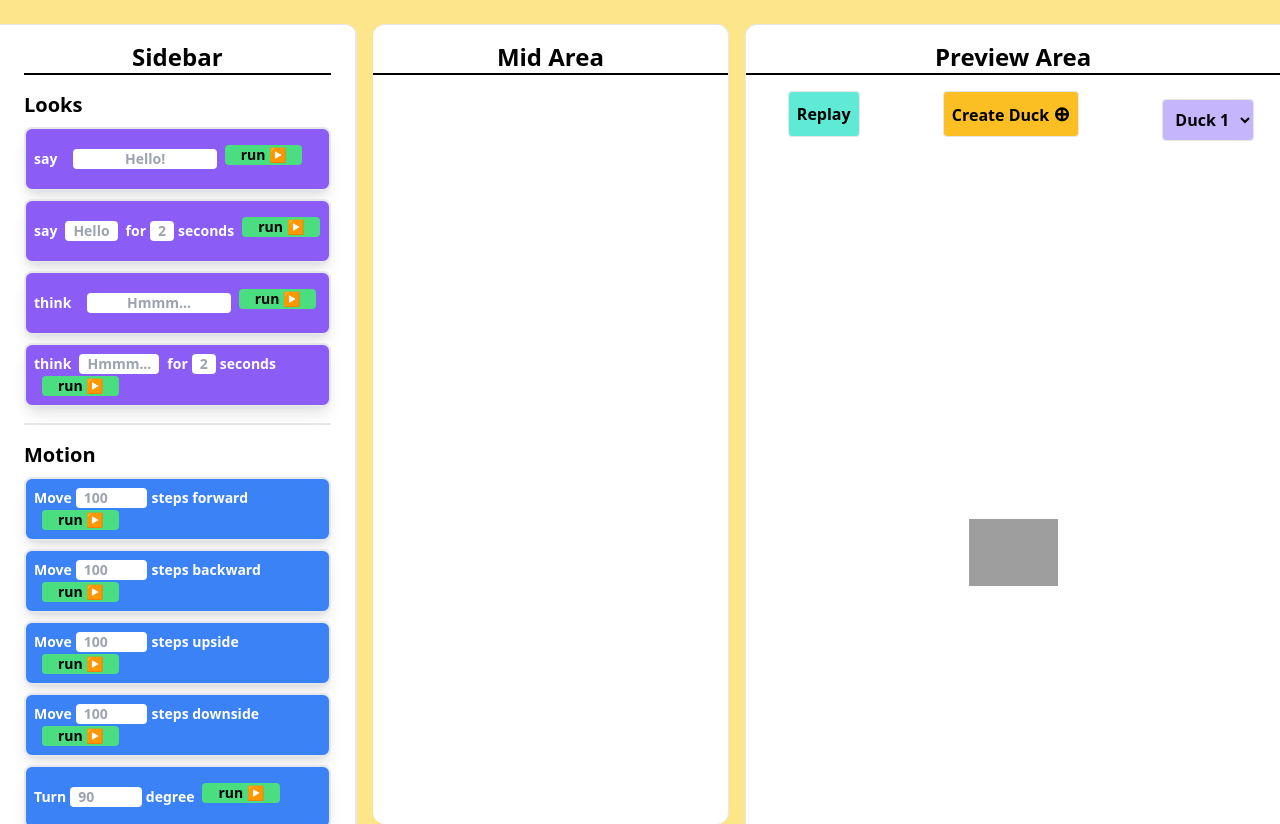
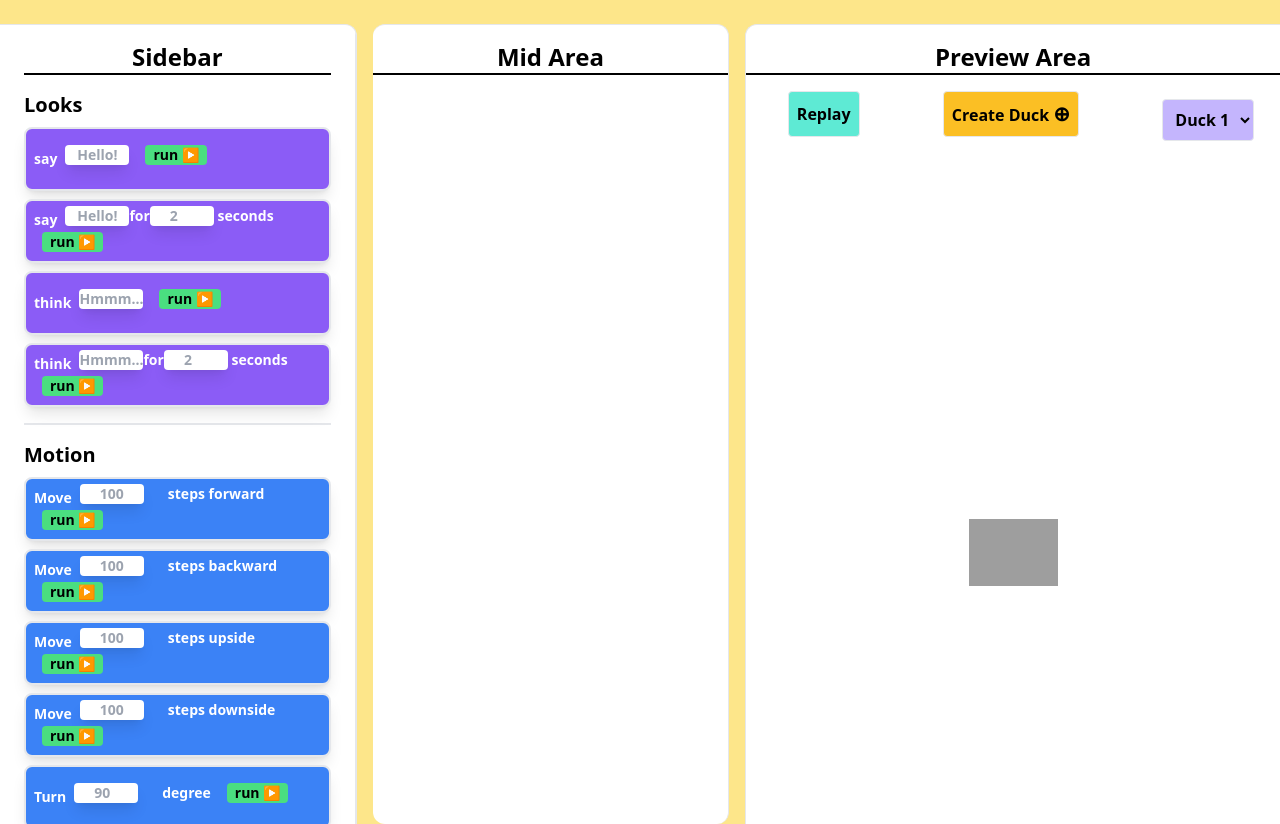
Before and after one commit to aditya3614/scratch-game, a React (Create React App) app: page / in a window 1280 px wide. Built offline with nearby package versions, Linux system fonts and the light colour scheme; grey boxes are pictures that could not be loaded.

Commit message:
fix: changes in control block

```diff
--- a/src/components/BlockItem.js
+++ b/src/components/BlockItem.js
@@ -2,17 +2,26 @@ import React from "react";
 import { useState } from "react";
 import { useDrag } from "react-dnd";
 import { useFlow } from "./flowContext";
-
+import { message } from "antd";
 function BlockItem(props) {
   const [changedValue, setChangedValue] = useState(null);
   const [timeValue, setTimeValue] = useState(2);
   const [incr, setIncr] = useState(0.1);
+  const [broadcast, setBroadcast] = useState("Hello!");
   const {
     singleAction,
     setSingleAction,
     singleMessageAction,
     setSingleMessageAction,
   } = useFlow();
+
+  function handleBroadcast(event) {
+    let value = event.target.value;
+    setBroadcast(value);
+  }
+  function broadcastMessage(value) {
+    message.info(value);
+  }
 
   const handleBlockValueChange = (value) => {
     if (!value && props.inputType === "number") {
@@ -71,7 +80,12 @@ function BlockItem(props) {
         type: "think",
       };
     }
+    if (props.inputType === "number") {
       setSingleAction(newAction);
+    }
+    if (props.inputType === "text") {
+      setSingleMessageAction(newAction);
+    }
   };
 
   const [{ isBeingDragged }, makeItDraggable] = useDrag(() => ({
@@ -107,46 +121,70 @@ function BlockItem(props) {
   return (
     <div
       ref={makeItMovable}
-      className={`${props.class} h-16 w-full shadow-lg rounded-lg border-2 -space-y-2 items-center `}
+      className={`${props.class} h-16 w-full flex  shadow-lg rounded-lg border-2 -space-y-2 items-center `}
     >
-      {props.operation}
-      {props.inputType === "number" ? (
+      <div className="mr-2">{props.operation}</div>
+
+      <span>
+        {props.action && (
           <input
             onChange={handleChange}
+            className="shadow-lg text-blue-900 mr-6 w-16 h-5 rounded pl-5"
+            type="number"
             placeholder={props.placeholder}
-          type="number"
-          className="w-1/4 rounded pl-2 mx-1 text-black"
-        />
-      ) : props.func == "sayHelloWithTimer" ||
-        props.func == "thinkHmmWithTimer" ? (
-        <>
-          <div className="flex">
-            <div className="bg-white rounded text-gray-400 px-2 mx-2 text-center">
-              {props.func == "sayHelloWithTimer" ? "Hello" : "Hmmm..."}
-            </div>
-            for
-            <div className="bg-white rounded text-gray-400 px-2 mx-1">2</div>
-          </div>
-          {"seconds"}
-        </>
-      ) : props.func == "forever" ? (
-        <div></div>
-      ) : (
-        <input
-          placeholder={props.placeholder}
-          type="text"
-          className="w-1/2 rounded ml-4 text-center"
           />
         )}
-      {props.exactOperation}
+        {props.broadcastAction && (
+          <input
+            onChange={handleBroadcast}
+            placeholder={props.placeholder}
+            className="shadow-lg text-blue-900  h-5 rounded mr-2 pl-5"
+            type="text"
+          ></input>
+        )}
+        {props.messageAction && (
+          <input
+            onChange={handleChange}
+            className="shadow-lg text-blue-900  w-16 h-5 rounded text-center"
+            type="text"
+            placeholder={props.placeholder}
+          />
+        )}
+        {props.messageAction && props.messageAction.time && (
+          <>
+            for
+            <input
+              onChange={handleChangeForTime}
+              className="shadow-lg text-blue-900  w-16 h-5 rounded  pl-5"
+              type="number"
+              placeholder={props.messageAction.time}
+            />{" "}
+            seconds
+          </>
+        )}
+      </span>
+      <div className="mr-2 items-center">{props.exactOperation}</div>
+      {props.broadcastAction ? (
         <button
-        className="bg-green-400 text-black flex justify-center item-center px-4 rounded ml-2"
+          className="bg-green-400 text-black flex justify-center item-center px-2 rounded"
+          onClick={() => {
+            broadcastMessage(broadcast);
+          }}
+        >
+          broadcast ▶️
+        </button>
+      ) : props.operation === "turn forever" ? (
+        <></>
+      ) : (
+        <button
+          className="bg-green-400 text-black flex justify-center item-center px-2 rounded ml-2"
           onClick={() => {
             handleBlockValueChange(changedValue);
           }}
         >
           run ▶️
         </button>
+      )}
     </div>
   );
 }
--- a/src/components/BlockinMidArea.js
+++ b/src/components/BlockinMidArea.js
@@ -175,6 +175,8 @@ function BlockinMidArea(props) {
         >
           broadcast ▶️
         </button>
+      ) : props.func === "rotate" ? (
+        <></>
       ) : (
         <button
           className="bg-green-400 text-black flex justify-center item-center px-2 rounded"
--- a/src/components/MidArea.js
+++ b/src/components/MidArea.js
@@ -114,6 +114,7 @@ export default function PersonalizedMidArea(props) {
                 draggable={true}
                 class={`items-start py-5 ${item.class}`}
                 operation={item.operation}
+                action={item.action}
                 setInlist={setBoardItems}
               />
             )}
--- a/src/components/PreviewArea.js
+++ b/src/components/PreviewArea.js
@@ -12,30 +12,64 @@ export default function PreviewArea(props) {
   const [lastActionIndex, setLastActionIndex] = useState(-1);
   const [animationPaused, setAnimationPaused] = useState(false);
   const animation = useAnimation();
+  const [isRunning, setIsRunning] = useState(false);
+  const controls = useAnimation();
   const [selectedDuck, setSelectedDuck] = useState("duck1");
   const [prevFlow, setPrevFlow] = useState([]);
   const [hideText, setHideText] = useState(false);
   const [latestMessage, setLatestMessage] = useState("");
   const [latestMessageType, setLatestMessageType] = useState("");
-  const { flow, setFlow, singleAction, setSingleAction, singleMessageAction } =
-    useFlow();
+  const {
+    flow,
+    setFlow,
+    singleAction,
+    setSingleAction,
+    singleMessageAction,
+    foreverAction,
+    setForeverAction,
+  } = useFlow();
 
-  const isEqual = (obj1, obj2) => {
-    return JSON.stringify(obj1) === JSON.stringify(obj2);
+  //forever control
+
+  useEffect(() => {
+    if (foreverAction) {
+      startAnimation();
+    } else {
+      // stopAnimation();
+    }
+  }, [foreverAction]);
+
+  const startAnimation = async () => {
+    setIsRunning(true);
+
+    await animation.start({
+      rotate: 360, // Example animation, you can modify as needed
+      transition: { duration: 0.8, repeat: Infinity }, // Repeat animation infinitely
+    });
   };
 
-  function updatePosition(event, info) {
-    const newX = position.x + info.offset.x;
-    const newY = position.y + info.offset.y;
-    setPosition({ x: newX, y: newY });
-  }
+  const restartRotation = async () => {
+    await animation.stop(); // Stop the current animation
+    await animation.start({
+      rotate: 0, // Start rotation from 0 degrees
+      transition: { duration: 0 }, // No transition for instant restart
+    });
+    setIsRunning(true); // Set isRunning to true
+    await animation.start({
+      rotate: 360, // Start rotation again
+      transition: { duration: 0.8, repeat: Infinity },
+    });
+  };
 
+  const stopForeverAction = async () => {
+    setIsRunning(false);
+    await animation.stop(); // Stop animation
+  };
   //code to perform motion and looks
   useEffect(() => {
     performActions();
     console.log("single actionnn " + JSON.stringify(singleAction));
     setPrevFlow(flow);
-    checkForeverAction(); // Check for forever action after flow updates
   }, [singleAction]);
 
   useEffect(() => {
@@ -143,30 +177,6 @@ export default function PreviewArea(props) {
     return { x, y, rotate };
   };
 
-  //forever control
-  useEffect(() => {
-    console.log("flow val " + JSON.stringify(flow));
-  }, [flow]);
-  const checkForeverAction = () => {
-    const foreverAction = flow.find((item) => item.foreverAction);
-    if (foreverAction) {
-      const actions = foreverAction.foreverAction;
-      runForever(actions, 3);
-    }
-  };
-
-  const runForever = async (actions, iterations) => {
-    for (let i = 0; i < iterations; i++) {
-      for (const action of actions) {
-        if (!animationPaused) {
-          await performSingleAction(action);
-          await new Promise((resolve) => setTimeout(resolve, 100)); // Add a delay between actions
-        } else {
-          await new Promise((resolve) => setTimeout(resolve, 100)); // Pause animation
-        }
-      }
-    }
-  };
   const handleDragEnd = (event, info, index) => {
     const newDucks = [...ducks];
     newDucks[index] = {
@@ -209,6 +219,23 @@ export default function PreviewArea(props) {
         >
           Replay
         </button>
+        {foreverAction && ( // Conditionally render the stop button if foreverAction is active
+          <div>
+            <button
+              className="border ml-4 rounded m-4 bg-red-400 font-bold p-2"
+              onClick={restartRotation}
+            >
+              restart
+            </button>
+            <button
+              className="border ml-4 rounded m-4 bg-red-400 font-bold p-2"
+              onClick={stopForeverAction}
+            >
+              Stop
+            </button>
+          </div>
+        )}
+
         <button
           className="border ml-4 rounded m-4 bg-amber-400 font-bold p-2 "
           onClick={handleCreateDuck}
--- a/src/components/Sidebar.js
+++ b/src/components/Sidebar.js
@@ -105,7 +105,7 @@ export default function Sidebar() {
       func: "forever",
       class:
         "flex w-full flex-row flex-wrap bg-red-500 text-white px-7 py-3 my-2 text-sm cursor-pointer",
-      operation: "forever",
+      operation: "turn forever",
       array: [],
       repeat: 5,
     },
```
Also changed, not shown: src/components/ControlBlocks.js (+27 -4 lines). Lines whose indentation alone changed are shown as unchanged.
